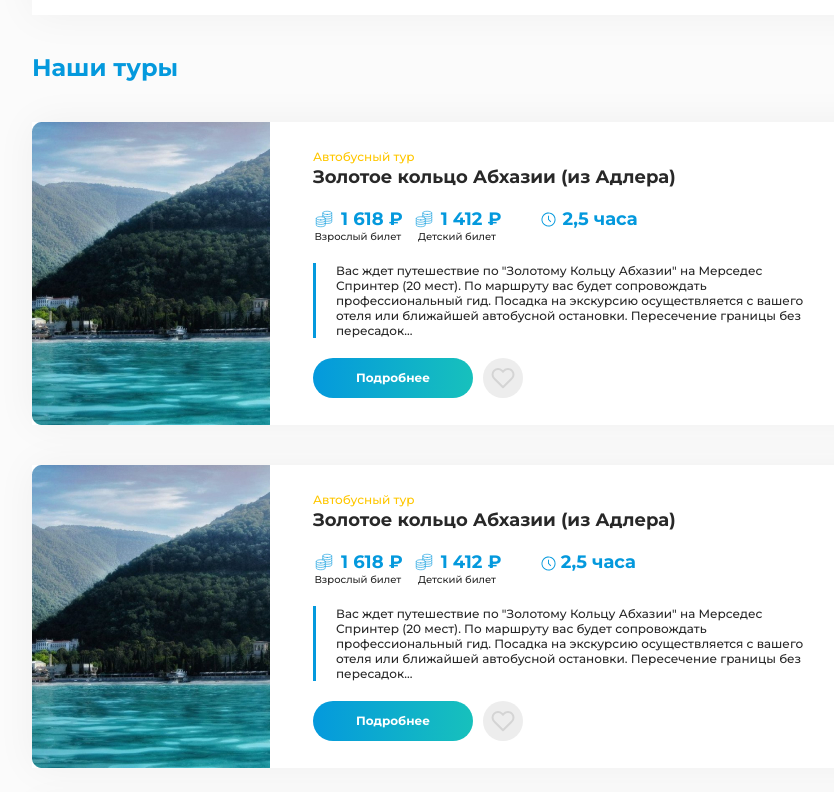
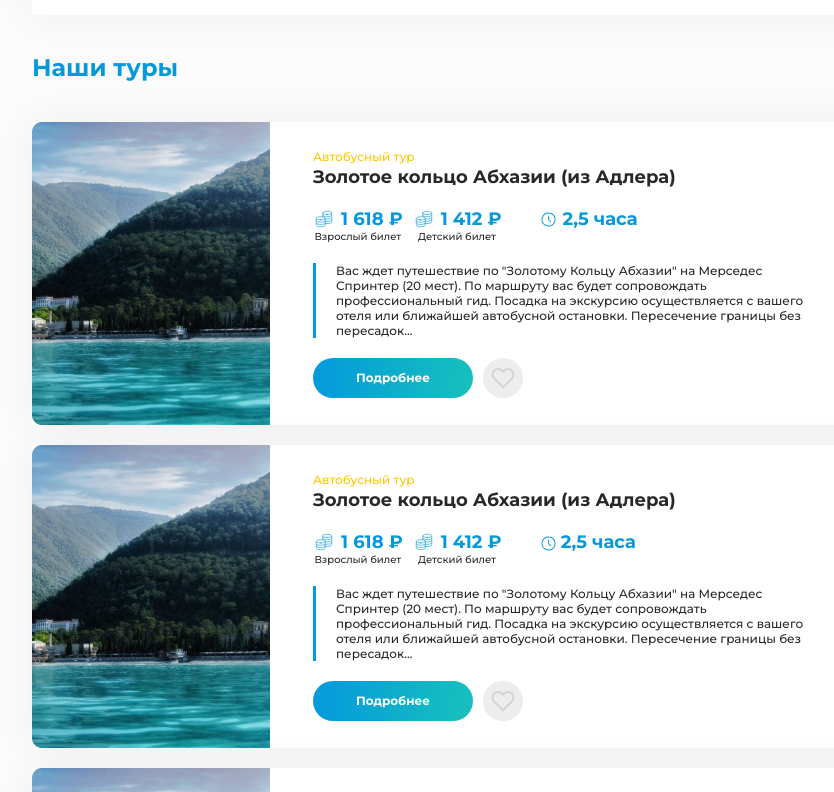
Before and after one commit to ArsenDanilov/PeroTravel, a plain HTML site: page excursions.html in a window 1280 px wide. Shown: the part 680-1472 px from the top of the page, without its empty margins (50-884 px from the left). Drawn offline with Linux system fonts and the light colour scheme; a web font is replaced by a local one.

Commit message:
Added changes v2

```diff
--- a/css/excursions.less
+++ b/css/excursions.less
@@ -270,9 +270,11 @@
             margin-bottom: 40px;
 
             .tours-list {
-                gap: 20px;
+                .tour {
+                    &:not(:last-child){
+                        margin-bottom: 20px;
+                    }
 
-                .tour {
                     &__img {
                         background-image: url(/img/tour__bg__desctop.jpg);
                         height: 303px;
```
Also changed, not shown: css/style.css.
